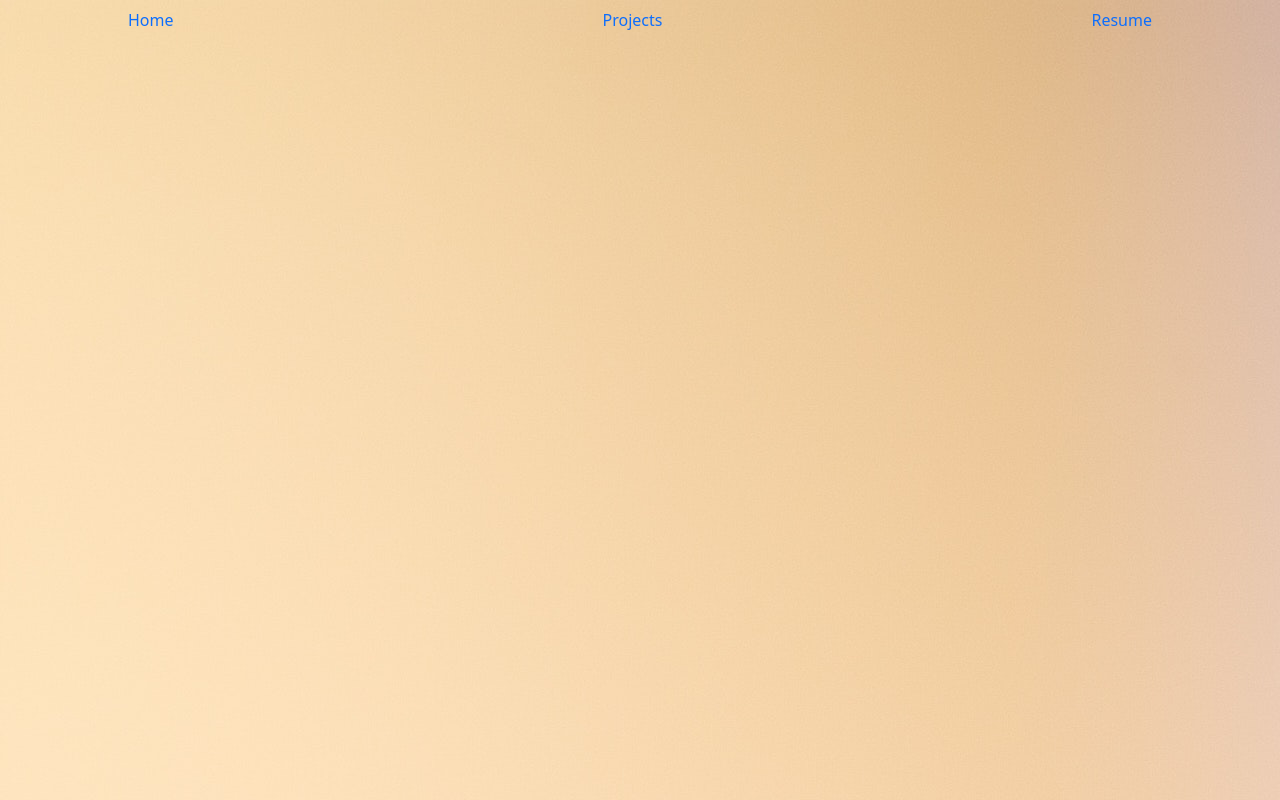
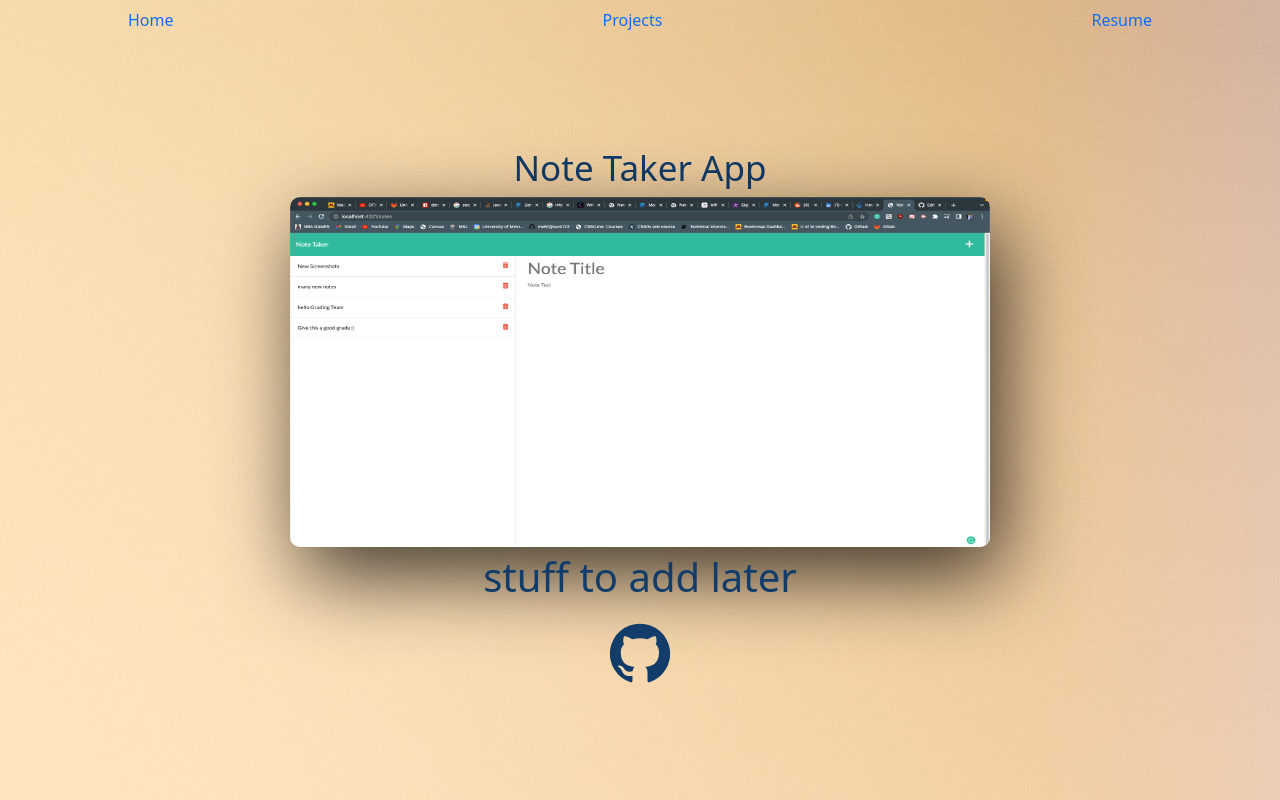
Before and after one commit to jbuck123/React_portfolio, a React (Create React App) app: page /Projects/1 in a window 1280 px wide. Built offline with nearby package versions, Linux system fonts and the light colour scheme.

Commit message:
project page almost completed, enough to deploy

```diff
--- a/src/App.js
+++ b/src/App.js
@@ -8,6 +8,7 @@
 import Header from './component/Header'
 import Projects from "./Pages/Projects";
 import ContactMe from "./Pages/ContactMe"
+import ProjectDisplay from "./Pages/ProjectDisplay"
 
 
 
@@ -26,6 +27,7 @@
         <Routes>
         <Route path="/" element={<AboutMe ></AboutMe>}></Route>
         <Route path="/Projects" element={<Projects />}></Route>
+        <Route path="/Projects/:id" element={<ProjectDisplay />}></Route>
         <Route path="/ContactMe" element={<ContactMe />}></Route>
         </Routes>
 
--- /dev/null
+++ b/src/Pages/ProjectDisplay.js
@@ -0,0 +1,21 @@
+import React from "react"
+import { useParams} from "react-router-dom"
+import { ProjectList } from "../helpers/ProjectList"
+import GitHubIcon from "@material-ui/icons/GitHub"
+
+function ProjectDisplay() {
+    const { id } = useParams();
+    const project = ProjectList[id]
+    return <div className="project">
+        <h1>{project.name}</h1>
+        <img src={project.image} />
+        <p>{project.Skills}</p>
+        <GitHubIcon />
+    </div>
+
+    // parameter is coming from the URL.
+    // in app.js there is a route with the a path /Project/:ID .... "ID" can be anything
+    // it can 1212 or 1212 ... typing in localHost:3000/Projects/12 will display 12 on the page.
+}
+
+export default ProjectDisplay
--- a/src/Pages/Projects.js
+++ b/src/Pages/Projects.js
@@ -1,6 +1,6 @@
 import React from "react";
 import ProjectItem from "../component/ProjectItem"
-import Tomatoes from '../assets/tomatoes.gif'
+import { ProjectList } from "../helpers/ProjectList"
 // import imgs
 
 import "../styles/Project.css"
@@ -8,12 +8,11 @@
 export default function Projects() {
   return (
     <div className="projects">
-      <h1> My Personal Projects</h1>
+      <h1 className="title"> My Personal Projects</h1>
       <div className="projectList">
-        <ProjectItem name = "Certified Tomatoes" image={Tomatoes} />
-        <ProjectItem name = "Certified Tomatoes" image={Tomatoes} />
-        <ProjectItem name = "Certified Tomatoes" image={Tomatoes} />
-        <ProjectItem name = "Certified Tomatoes" image={Tomatoes} />
+        {ProjectList.map(( project, idx ) => {
+          return <ProjectItem id={idx} name = { project.name } image = { project.image } />
+        })}
       </div>
     </div>
   );
--- a/src/component/ProjectItem.js
+++ b/src/component/ProjectItem.js
@@ -1,11 +1,16 @@
 import React from 'react';
+import { useNavigate } from "react-router-dom"
 
-function ProjectItem({image, name}) {
+
+function ProjectItem({image, name, id}) {
+    const navigate = useNavigate();
     return (
 
-        <div className='projectItem'>
+        <div className='projectItem' onClick={() => {
+            navigate("/Projects/" + id)
+        }}>
             <div style ={{backgroundImage: `url(${ image })`}} className="bgImage" />
-            <h1>{ name }</h1>
+            <h1 className='name'>{ name }</h1>
         </div>
     )
 }
--- a/src/helpers/ProjectList.js
+++ b/src/helpers/ProjectList.js
@@ -1,7 +1,7 @@
 import gamr from "../assets/Gamr.png"
 import noteTaker from "../assets/noteTaker.png"
-import tomatoes from "../assets/tomatoes"
-import scheduler from "../assets/scheudler"
+import tomatoes from "../assets/tomatoes.gif"
+import scheduler from "../assets/scheduler.png"
 
 
 
@@ -9,17 +9,22 @@
     {
         name: "Gamr" ,
         image: gamr,
+        Skills: "stuff to add later"
     },
     {
         name: "Note Taker App" ,
         image: noteTaker,
+        Skills: "stuff to add later"
+
     },
     {
         name: "Certified Tomatoes" ,
         image: tomatoes,
+        Skills: "stuff to add later"
     },
     {
         name:  "Work Day Scheduler" ,
         image: scheduler,
+        Skills: "stuff to add later"
     },
 ]
--- a/src/index.css
+++ b/src/index.css
@@ -126,16 +126,38 @@
 
 
 
-/* contact form styling  */
+/* PROJECT DISPLAY CSS STYLING  */
 
 
 
-/* footer styling  */
+.project {
+  width: 100%;
+  height: calc(100vh - 100px);
+  display: flex;
+  justify-content: center;
+  align-items: center;
+  flex-direction: column;
+}
 
+.project h1 {
+  margin-top: 50px;
+  color: #123C69;
+  font-size: 35px;
+}
+.project img {
+  width: 700px;
+  border-radius: 10px;
+}
 
+.project p {
+  font-size: 40px;
+  color: #123C69;
+}
 
-
-
+.project svg {
+  font-size: 60px;
+  color: #123C69;
+}
 
 
 /* this is in the project page */
@@ -159,7 +181,7 @@
 .name {
 color: #123C69;
 font-size: 6rem;
-font-weight: 300;
+font-weight: 450;
 letter-spacing: 4px;
 margin-bottom: 2rem;
 text-align: center;
```
